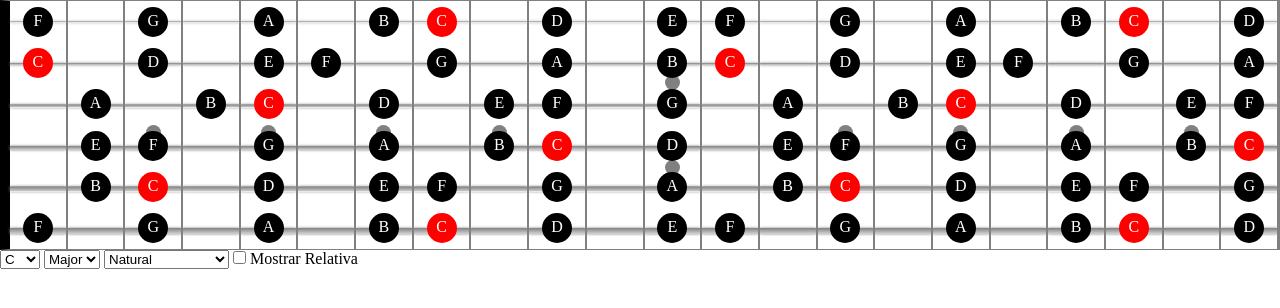
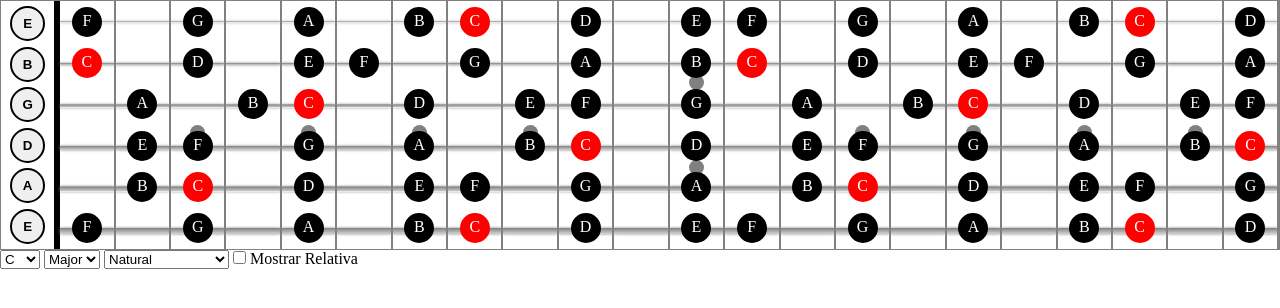
Before and after one commit to real-viictor/guitar-neck-viewer, a plain HTML site: page index.html in a window 1280 px wide. Drawn offline with Linux system fonts and the light colour scheme.

Commit message:
css changes

```diff
--- a/index.html
+++ b/index.html
@@ -7,7 +7,100 @@
     <link rel="stylesheet" href="style.css">
 </head>
 <body>
-    <div class="neck"></div>
+
+    <div class="neck">
+        <div class="nut">
+            <select id="stringOneTune">
+                <option value="0">A</option>
+                <option value="1">A#</option>
+                <option value="2">B</option>
+                <option value="3">C</option>
+                <option value="4">C#</option>
+                <option value="5">D</option>
+                <option value="6">D#</option>
+                <option value="7" selected>E</option>
+                <option value="8">F</option>
+                <option value="9">F#</option>
+                <option value="10">G</option>
+                <option value="11">G#</option>
+            </select>
+
+            <select id="stringTwoTune">
+                <option value="0">A</option>
+                <option value="1">A#</option>
+                <option value="2" selected>B</option>
+                <option value="3">C</option>
+                <option value="4">C#</option>
+                <option value="5">D</option>
+                <option value="6">D#</option>
+                <option value="7">E</option>
+                <option value="8">F</option>
+                <option value="9">F#</option>
+                <option value="10">G</option>
+                <option value="11">G#</option>
+            </select>
+
+            <select id="stringThreeTune">
+                <option value="0">A</option>
+                <option value="1">A#</option>
+                <option value="2">B</option>
+                <option value="3">C</option>
+                <option value="4">C#</option>
+                <option value="5">D</option>
+                <option value="6">D#</option>
+                <option value="7">E</option>
+                <option value="8">F</option>
+                <option value="9">F#</option>
+                <option value="10" selected>G</option>
+                <option value="11">G#</option>
+            </select>
+
+            <select id="stringFourTune">
+                <option value="0">A</option>
+                <option value="1">A#</option>
+                <option value="2">B</option>
+                <option value="3">C</option>
+                <option value="4">C#</option>
+                <option value="5" selected>D</option>
+                <option value="6">D#</option>
+                <option value="7">E</option>
+                <option value="8">F</option>
+                <option value="9">F#</option>
+                <option value="10">G</option>
+                <option value="11">G#</option>
+            </select>
+
+            <select id="stringFiveTune">
+                <option value="0" selected>A</option>
+                <option value="1">A#</option>
+                <option value="2">B</option>
+                <option value="3">C</option>
+                <option value="4">C#</option>
+                <option value="5">D</option>
+                <option value="6">D#</option>
+                <option value="7">E</option>
+                <option value="8">F</option>
+                <option value="9">F#</option>
+                <option value="10">G</option>
+                <option value="11">G#</option>
+            </select>
+
+            <select id="stringSixTune">
+                <option value="0">A</option>
+                <option value="1">A#</option>
+                <option value="2">B</option>
+                <option value="3">C</option>
+                <option value="4">C#</option>
+                <option value="5">D</option>
+                <option value="6">D#</option>
+                <option value="7" selected>E</option>
+                <option value="8">F</option>
+                <option value="9">F#</option>
+                <option value="10">G</option>
+                <option value="11">G#</option>
+            </select>
+        </div>
+    </div>
 
     <form action="" id="guitar-controls" class="copy-disabled">
         <select id="scaleNote">
--- a/script.js
+++ b/script.js
@@ -1,5 +1,7 @@
 //Pegando o elemento pai da guitarra
 let guitarNeck = document.querySelector('.neck');
+//Pegando o controle de afinação na pestana da guitarra
+let nutTuning = document.querySelector('.nut')
 //Definindo em variável o total de trastes que a guitarra terá
 let totalFrets = 22;
 //Definindo em variável o total de cordas da guitarra
@@ -18,6 +20,7 @@ const createFrets = (totalFrets) => {
         guitarNeck.innerHTML+=`<div class="fret" data-fretIndex="${fret + 1}"></div>`;
     }
 }
+
 
 //Função que gera as cordas nos trastes
 const createStrings = (totalStrings) => {
@@ -216,6 +219,18 @@ const changeScale = () => {
 
 }
 
+const getTuningNotes = () => {
+    let tuneStringOne = document.querySelector('#stringOneTune').value
+    let tuneStringTwo = document.querySelector('#stringTwoTune').value
+    let tuneStringThree = document.querySelector('#stringThreeTune').value
+    let tuneStringFour = document.querySelector('#stringFourTune').value
+    let tuneStringFive = document.querySelector('#stringFiveTune').value
+    let tuneStringSix = document.querySelector('#stringSixTune').value
+
+    let tuningNotes = [tuneStringOne, tuneStringTwo, tuneStringThree, tuneStringFour, tuneStringFive, tuneStringSix]
+    return tuningNotes
+}
+
 //Criando os trastes na guitarra
 createFrets(totalFrets)
 
@@ -230,3 +245,4 @@ changeScale('C', 'major', 'natural', false)
 
 //Adicionando um eventListener para detectar qualquer alteração nos controles das escalas, e então rodando a função de alteração da escala automaticamente
 guitarControls.addEventListener('change', changeScale)
+nutTuning.addEventListener('change', createNotes(getTuningNotes))
--- a/style.css
+++ b/style.css
@@ -4,19 +4,42 @@
     padding: 0;
 }
 
+.nut {
+    height: 100%;
+    width: 100%;
+    display: flex;
+    flex-direction: column;
+    border-right: 6px solid black;
+    justify-content: space-evenly;
+    align-items: center;
+}
+
+.nut select {
+    border-radius: 100%;
+    border: 2px solid black;
+    text-align: center;
+    -webkit-appearance: none;
+    -moz-appearance: none;
+    appearance: none;
+    height: 35px;
+    width: 35px;
+    padding: 5px;
+    font-weight: bold;
+}
+
 .neck {
     border: 1px solid grey;
-    border-left: 10px solid black;
     width: 100%;
     height: 250px;
-    display: grid;
-    grid-template-columns: repeat(22, 1fr);
+    display: flex;
+    flex-direction: row;
     position: relative;
 }
 
 .fret {
     border-right: 2px solid grey;
     height: 100%;
+    width: 100%;
     display: flex;
     flex-direction: column;
 }
@@ -87,14 +110,14 @@
     display: block;
 }
 
-.fret:nth-child(3)::after,
-.fret:nth-child(5)::after,
-.fret:nth-child(7)::after,
-.fret:nth-child(9)::after,
-.fret:nth-child(15)::after,
-.fret:nth-child(17)::after,
-.fret:nth-child(19)::after,
-.fret:nth-child(21)::after {
+.fret:nth-of-type(4)::after,
+.fret:nth-of-type(6)::after,
+.fret:nth-of-type(8)::after,
+.fret:nth-of-type(10)::after,
+.fret:nth-of-type(16)::after,
+.fret:nth-of-type(18)::after,
+.fret:nth-of-type(20)::after,
+.fret:nth-of-type(22)::after {
     content: '';
     position: absolute;
     background-color: grey;
@@ -106,7 +129,7 @@
     align-self: center;
 }
 
-.fret:nth-child(12)::after {
+.fret:nth-of-type(13)::after {
     content: '';
     position: absolute;
     background-color: grey;
@@ -118,7 +141,7 @@
     align-self: center;
 }
 
-.fret:nth-child(12)::before {
+.fret:nth-of-type(13)::before {
     content: '';
     position: absolute;
     background-color: grey;
```
